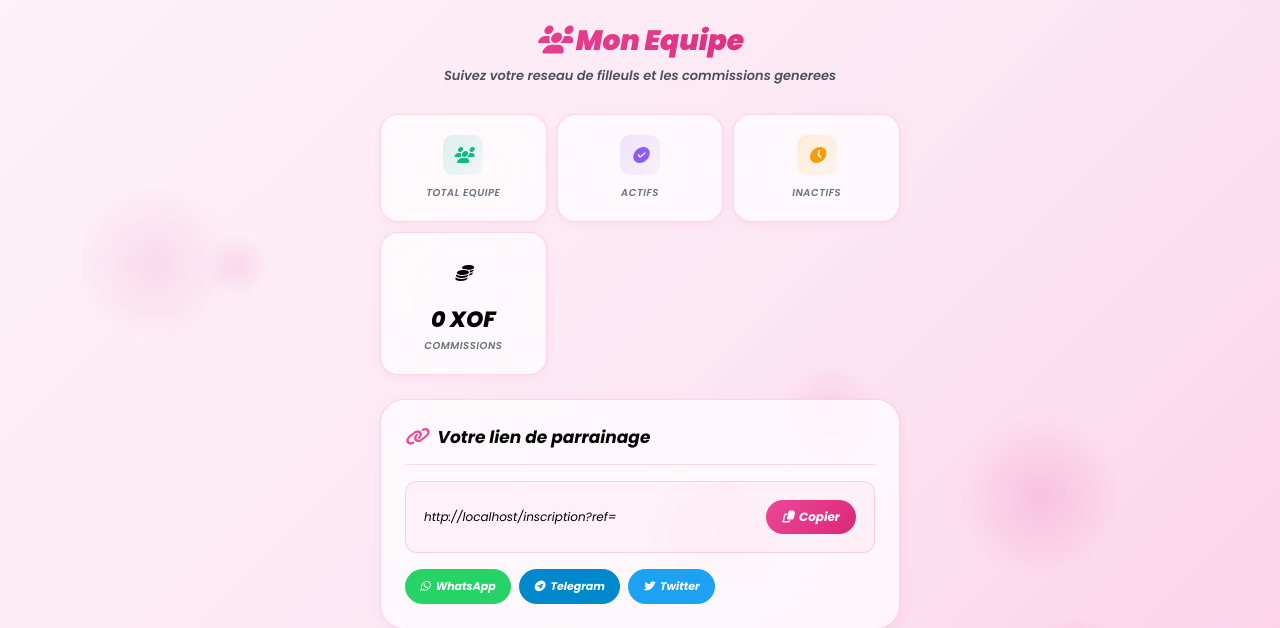
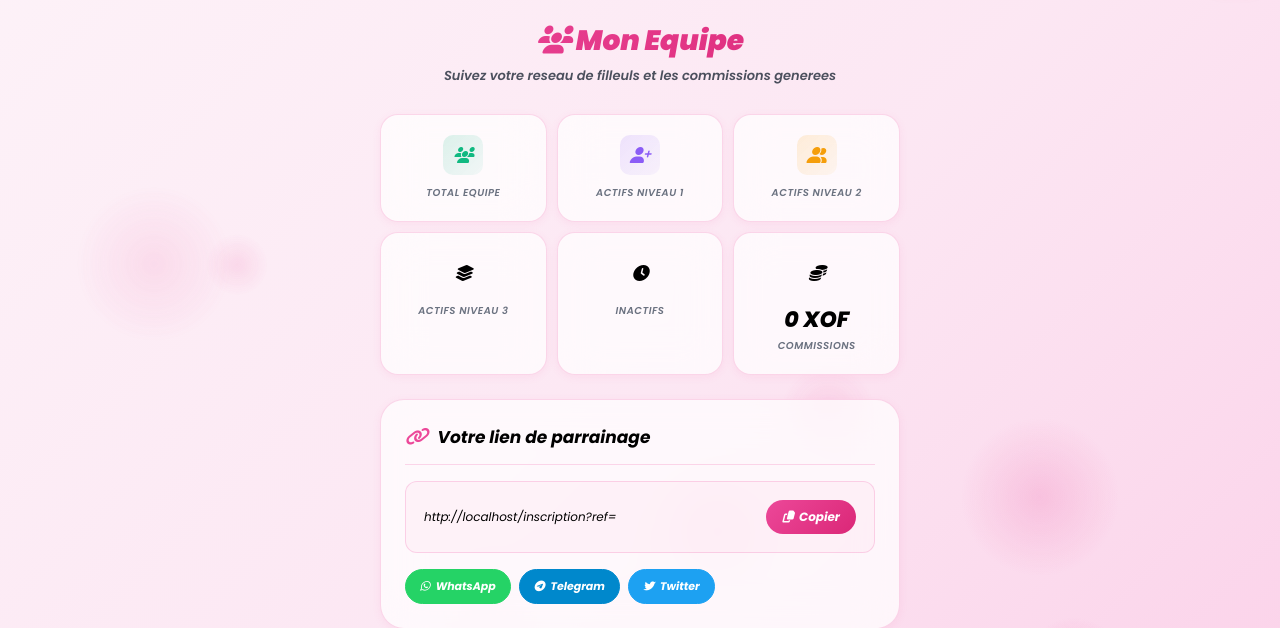
Before and after one commit to fredogary7-rgb/e, a Python web app: template templates/team.html in a window 1280 px wide. Shown: the part 63-691 px from the top of the page. Run offline with Jinja, Linux system fonts and the light colour scheme; the template is opened without the code that fills it, so the values that code supplies are empty.

Commit message:
fix-stats-grid-6-items

```diff
--- a/templates/team.html
+++ b/templates/team.html
@@ -264,7 +264,9 @@ body,.main *,.sidebar a,.topbar *,.user-dropdown *,.stat-card *,.section *{font-
     <!-- Stats -->
     <div class="stats-grid">
         <div class="stat-card"><div class="stat-icon"><i class="fa fa-users"></i></div><div class="stat-value">{{ team_total }}</div><div class="stat-label">Total Equipe</div></div>
-        <div class="stat-card"><div class="stat-icon"><i class="fa fa-check-circle"></i></div><div class="stat-value">{{ stats.level1 + stats.level2 + stats.level3 }}</div><div class="stat-label">Actifs</div></div>
+        <div class="stat-card"><div class="stat-icon"><i class="fa fa-user-plus"></i></div><div class="stat-value">{{ stats.level1 }}</div><div class="stat-label">Actifs niveau 1</div></div>
+        <div class="stat-card"><div class="stat-icon"><i class="fa fa-user-group"></i></div><div class="stat-value">{{ stats.level2 }}</div><div class="stat-label">Actifs niveau 2</div></div>
+        <div class="stat-card"><div class="stat-icon"><i class="fa fa-layer-group"></i></div><div class="stat-value">{{ stats.level3 }}</div><div class="stat-label">Actifs niveau 3</div></div>
         <div class="stat-card"><div class="stat-icon"><i class="fa fa-clock"></i></div><div class="stat-value">{{ stats.inactifs }}</div><div class="stat-label">Inactifs</div></div>
         <div class="stat-card"><div class="stat-icon"><i class="fa fa-coins"></i></div><div class="stat-value">{{ "%.0f"|format(total_commission) }} XOF</div><div class="stat-label">Commissions</div></div>
     </div>
```
